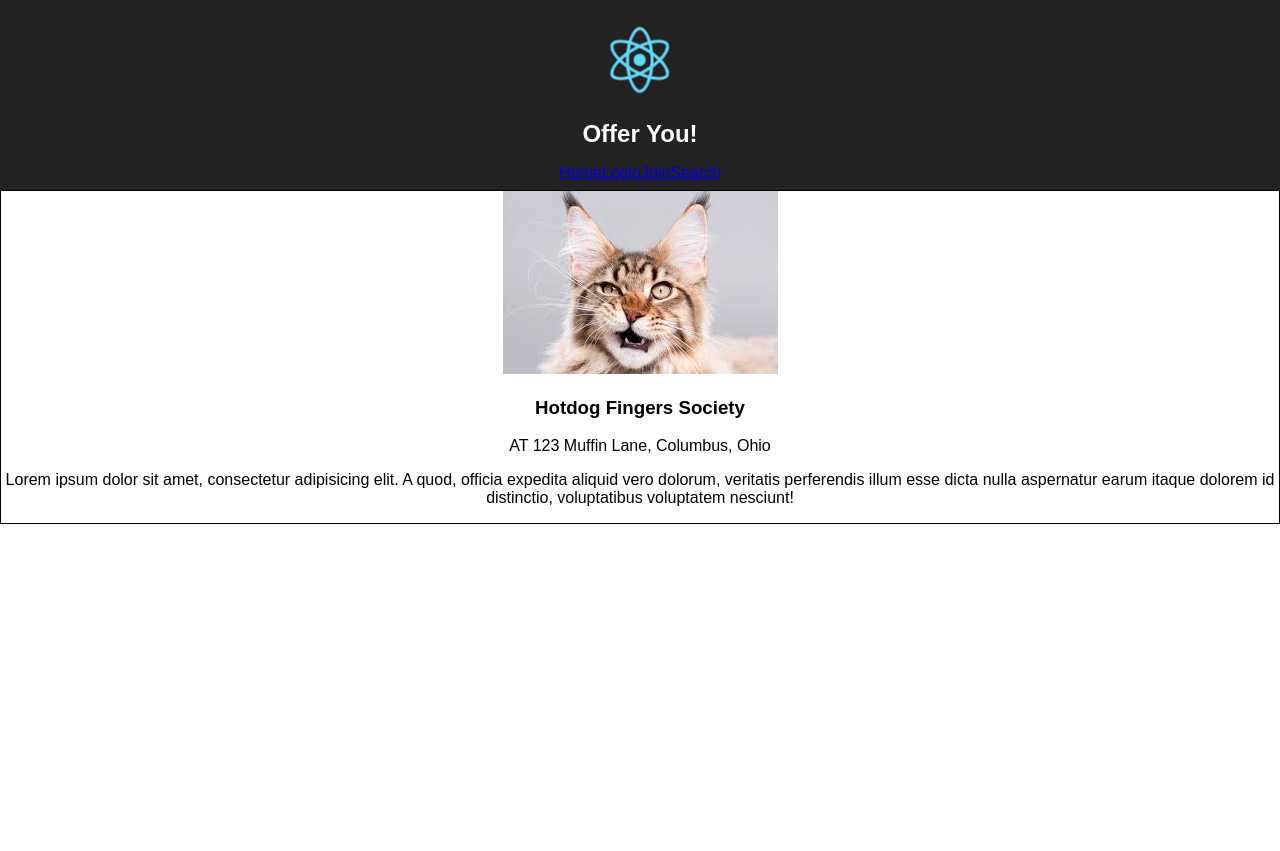
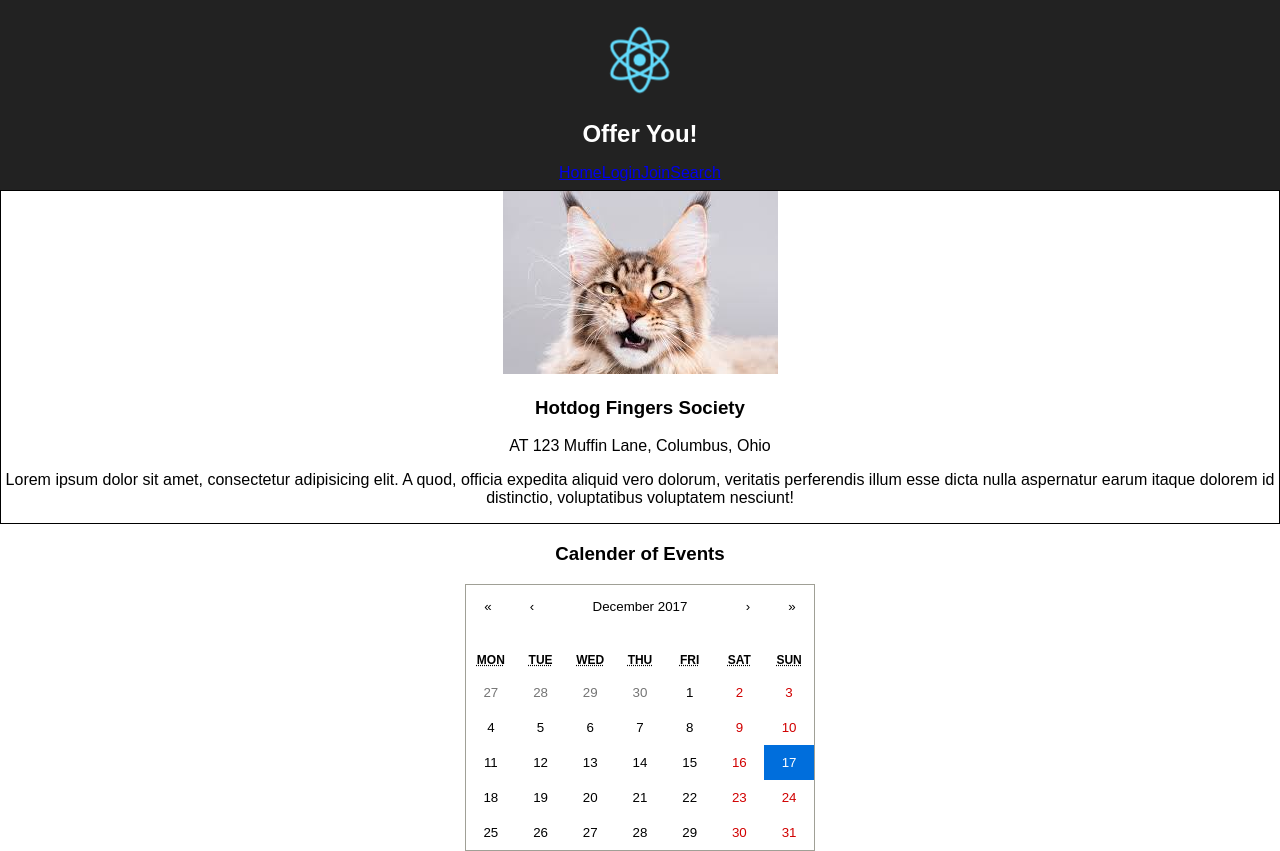
Before and after one commit to chingu-voyage3/bears-12, a React (Create React App) app in the folder client/: page /profile/hotdogFings in a window 1280 px wide. Before the commit the page ends 800 px from the top, so only its background shows below. Built offline with nearby package versions, Linux system fonts and the light colour scheme.

Commit message:
Added Calendar container, pulled a basic calendar with MIT license from npm

```diff
--- a/client/package.json
+++ b/client/package.json
@@ -14,6 +14,7 @@
     "moment": "^2.19.4",
     "nodemon": "^1.13.3",
     "react": "^16.1.1",
+    "react-calendar": "^2.8.0",
     "react-dom": "^16.1.1",
     "react-helmet": "^5.2.0",
     "react-redux": "^5.0.6",
--- a/client/src/container/CalendarContainer.js
+++ b/client/src/container/CalendarContainer.js
@@ -1,18 +1,42 @@
 import React, { Component } from 'react';
+import Calendar from 'react-calendar';
 
 /**
  * CalendarContainer
+ *
+ * I just pulled a basic, configurable calendar
+ * with an MIT license from:
+ * https://www.npmjs.com/package/react-calendar
  */
 export class CalendarContainer extends Component { // eslint-disable-line react/prefer-stateless-function
+  state = {
+    date: new Date(),
+  }
+
+  onChange = date => this.setState({ date });
+
   render() {
+    const styleDiv = {
+        display: 'flex',
+        flexDirection: 'column',
+        justifyContent: 'center',
+        alignItems: 'center'
+    };
+
     return (
-      <div>Calendar: Coming Soon!</div>
+      <div style={styleDiv}>
+        <h3>Calender of Events</h3>
+        <Calendar
+          onChange={this.onChange}
+          value={this.state.date}
+        />
+      </div>
     );
   }
 }
 
-CalendarContainer.propTypes = {
-  prop: PropTypes.type.isRequired
-}
+//CalendarContainer.propTypes = {
+//  prop: PropTypes.type.isRequired
+//}
 
 export default CalendarContainer;
--- a/client/src/container/ProfileContainer.js
+++ b/client/src/container/ProfileContainer.js
@@ -1,5 +1,6 @@
 import React, { Component } from 'react';
 import Profile from "../components/Profile.js";
+import CalendarContainer from "../container/CalendarContainer.js";
 
 /**
  * ProfileContainer
@@ -24,6 +25,7 @@ export class ProfileContainer extends Component { // eslint-disable-line react/p
             return <Profile key={idx} data={data} />
           })
         }
+        <CalendarContainer/>
       </div>
     );
   }
```
Also changed, not shown: 1 other file (tests, documents, lock files or other folders).
